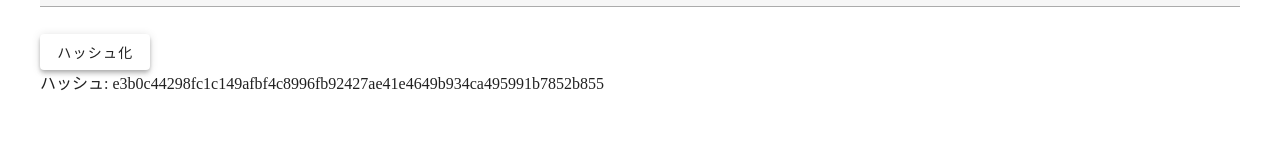
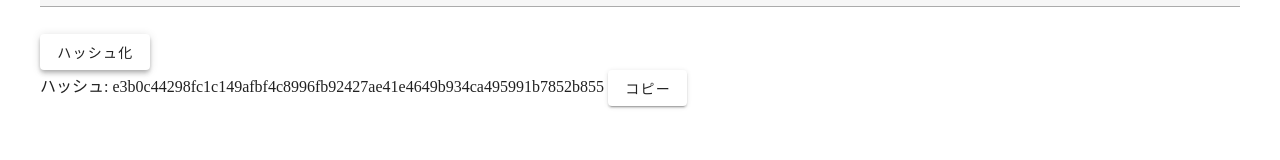
Before and after one commit to foresukecom/toolbox, a Vue app: page /text-hash in a window 1280 px wide. Both pictures are taken after a click on the button "ハッシュ化". Shown: the part 174-334 px from the top of the page. Built offline with nearby package versions, Linux system fonts and the light colour scheme.

Commit message:
feat: ハッシュ化文字列のクリップボードへのコピー機能追加

```diff
--- a/src/views/TextHash.vue
+++ b/src/views/TextHash.vue
@@ -2,7 +2,10 @@
   <v-container>
     <v-text-field v-model="inputText" label="テキスト入力" single-line></v-text-field>
     <v-btn @click="hashText">ハッシュ化</v-btn>
-    <div v-if="hashedText">ハッシュ: {{ hashedText }}</div>
+    <div v-if="hashedText">
+      ハッシュ: {{ hashedText }}
+      <v-btn @click="copyHashToClipboard">コピー</v-btn>
+    </div>
   </v-container>
 </template>
 
@@ -24,10 +27,20 @@ export default {
       hashedText.value = array.map((b) => b.toString(16).padStart(2, '0')).join('');
     }
 
+    async function copyHashToClipboard() {
+      try {
+        await navigator.clipboard.writeText(hashedText.value);
+        alert('ハッシュがクリップボードにコピーされました。');
+      } catch (err) {
+        alert('クリップボードへのコピーに失敗しました。');
+      }
+    }
+
     return {
       inputText,
       hashedText,
       hashText,
+      copyHashToClipboard,
     };
   },
 };
```
